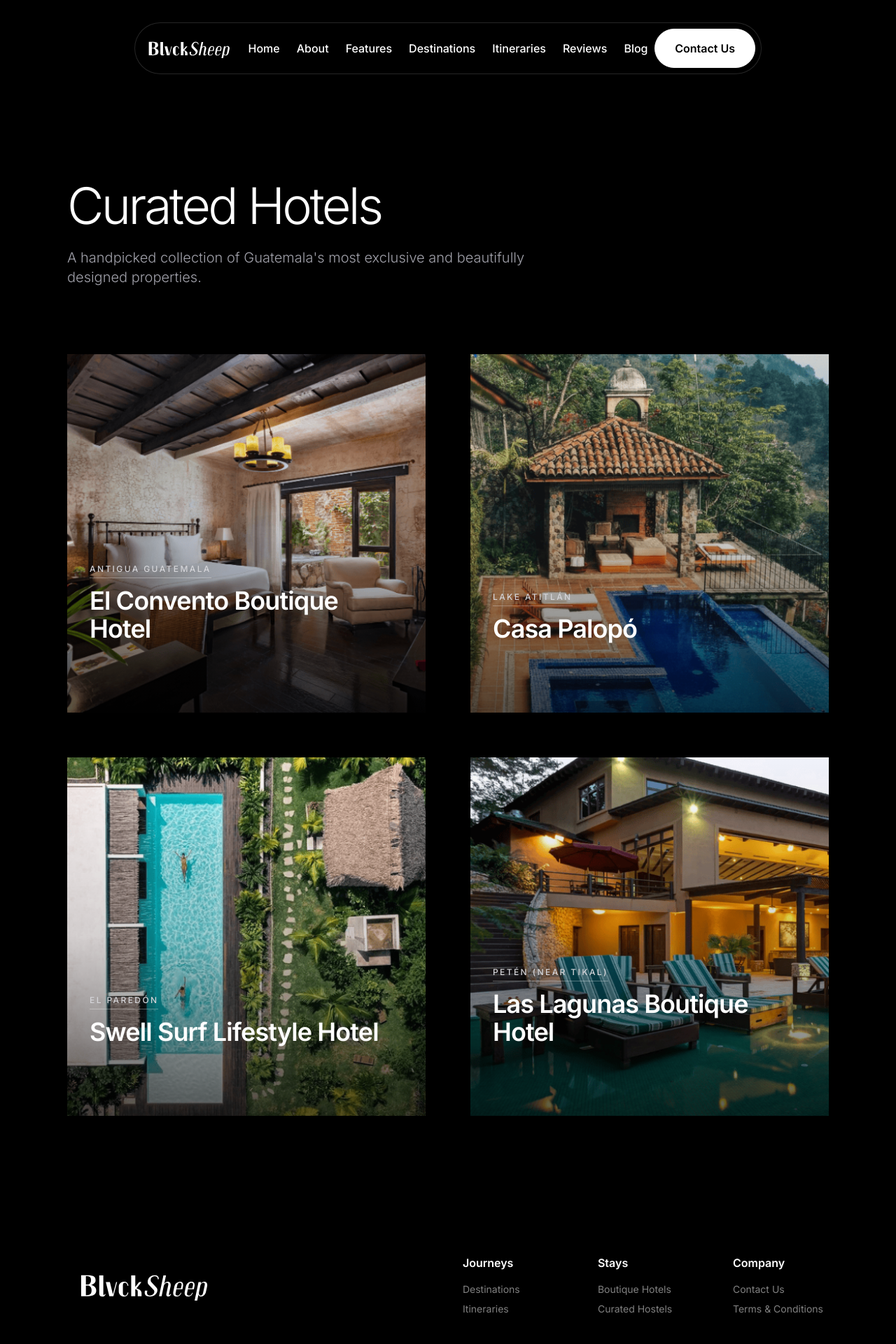
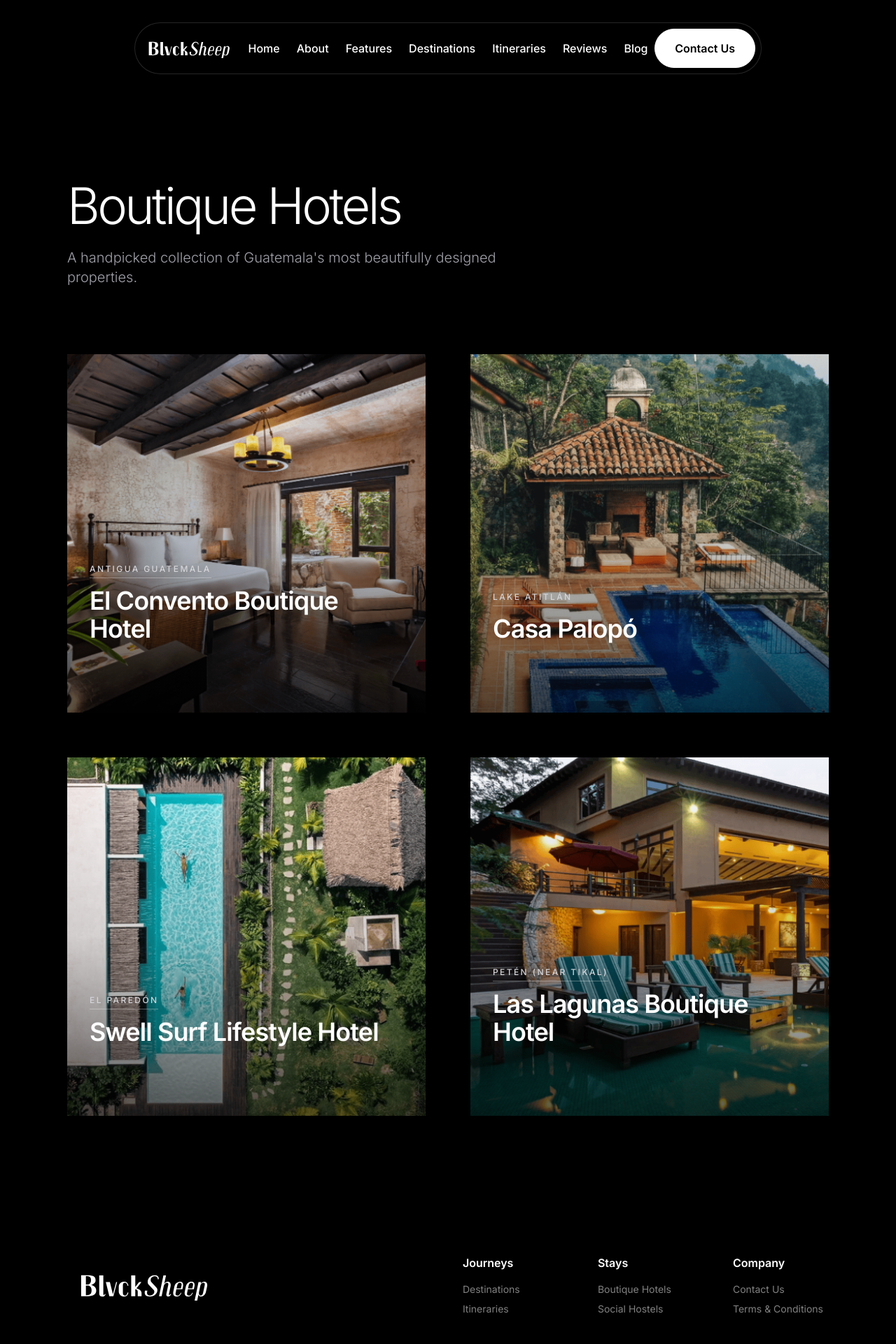
Before and after one commit to byron-rod/blvck-sheep, a Next.js app: page /hotels in a window 1280 px wide. Shown: the top 1920 px of the page at 70% size. Built offline with nearby package versions, Linux system fonts and the light colour scheme.

Commit message:
updates general

```diff
--- a/src/app/hostels/page.tsx
+++ b/src/app/hostels/page.tsx
@@ -16,7 +16,7 @@ export default function HostelsPage() {
             Explore & Stay in Guatemala
           </h1>
           <p className="text-zinc-400 text-lg md:text-xl font-light max-w-2xl">
-            These are our top curated properties to ensure you have the best experience in Guatemala. Select your stay and let us seamlessly handle your shuttle transportation.
+            A highly curated selection of Guatemala's most vibrant social spaces. Designed for those who travel to connect. Discover your next destination and let us engineer your arrival.
           </p>
         </div>
 
--- a/src/app/hotels/page.tsx
+++ b/src/app/hotels/page.tsx
@@ -13,10 +13,10 @@ export default function HotelsIndexPage() {
       <div className="max-w-7xl mx-auto">
         <div className="flex flex-col items-start mb-24">
           <h1 className="text-5xl md:text-7xl font-light tracking-tighter mb-6 text-white">
-            Curated Hotels
+            Boutique Hotels
           </h1>
           <p className="text-zinc-400 text-lg md:text-xl font-light max-w-2xl">
-            A handpicked collection of Guatemala's most exclusive and beautifully designed properties.
+            A handpicked collection of Guatemala's most beautifully designed properties.
           </p>
         </div>
 
--- a/src/sections/Features.tsx
+++ b/src/sections/Features.tsx
@@ -26,7 +26,7 @@ export default function Features() {
           <Tag>Features</Tag>
         </div>
         <h2 className="text-4xl lg:text-5xl text-center mt-6">
-          More <span className="text-blue-400">Comfort</span>. Same Prices.
+          More <span className="text-blue-400">Comfort</span>. Seamless Journeys.
         </h2>
         <div className="mt-12 grid grid-cols-1 md:grid-cols-4 lg:grid-cols-4 gap-8">
           <FeatureCard
--- a/src/sections/Footer.tsx
+++ b/src/sections/Footer.tsx
@@ -56,7 +56,7 @@ export default function Footer() {
                     Boutique Hotels
                   </Link>
                   <Link href="/hostels" className="text-white/50 text-sm hover:text-white transition-colors">
-                    Curated Hostels
+                    Social Hostels
                   </Link>
                 </div>
               </div>
```
